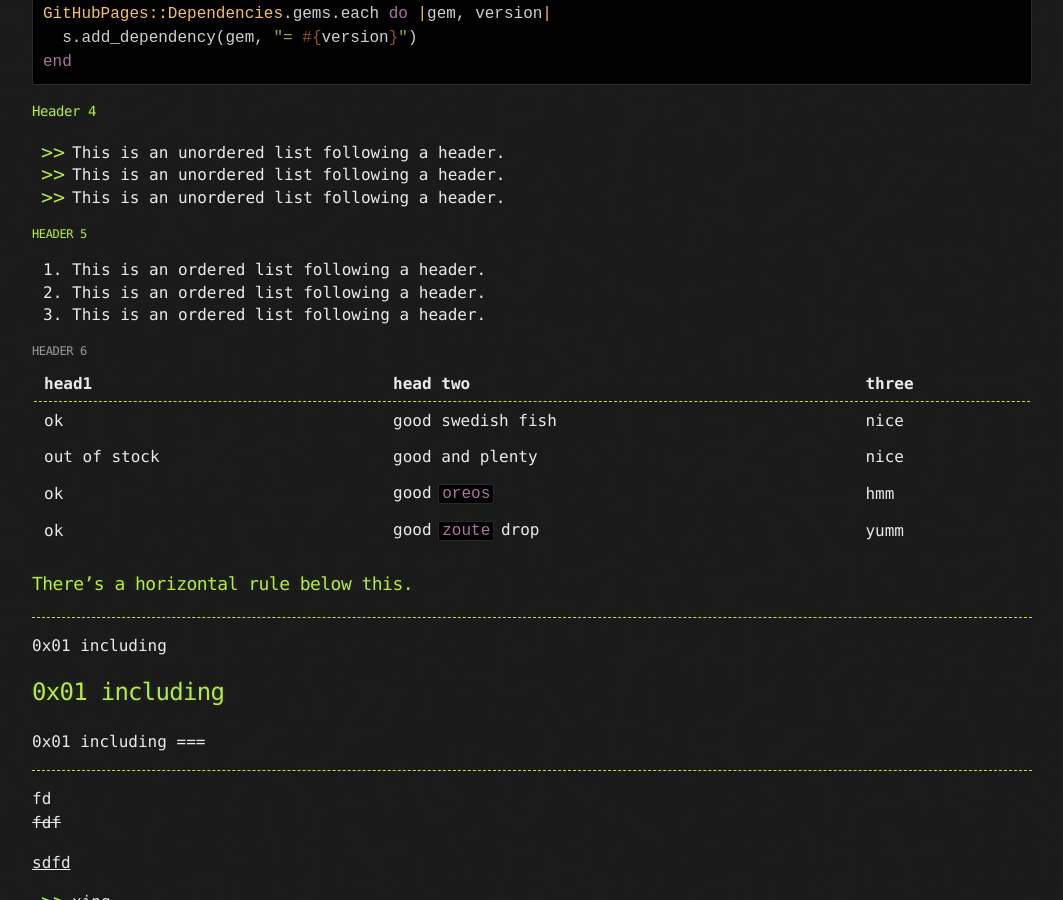
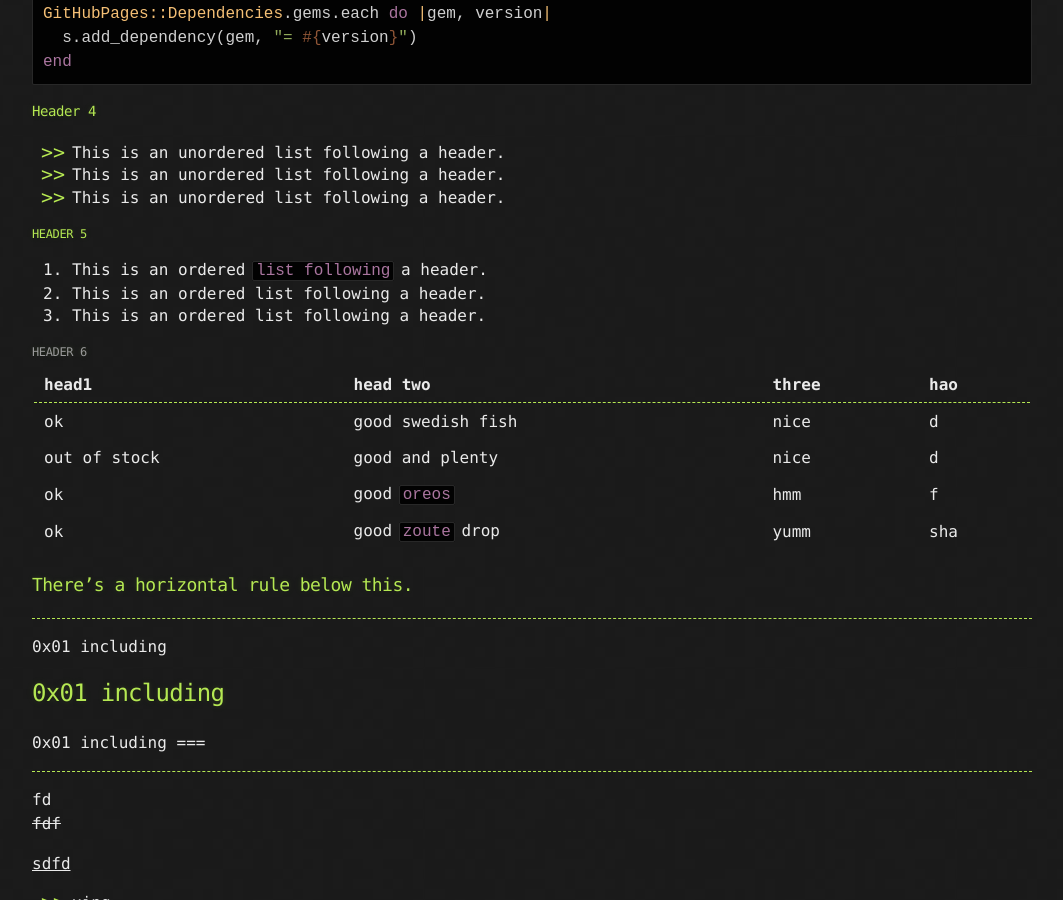
Before and after one commit to cer1vk/cer1vk.github.io, a Jekyll site: the page built from _posts/2017-12-12-Sample-Page.md, in a window 1280 px wide and 900 px high, scrolled down 928 px. Shown: the whole window, without its empty margins (108-1171 px from the left). Built offline with Jekyll 4.4.1, drawn with Linux system fonts in a browser that asks for light colours.

Commit message:
2020-10-08

```diff
--- a/_posts/2017-12-12-Sample-Page.md
+++ b/_posts/2017-12-12-Sample-Page.md
@@ -46,18 +46,18 @@ end
 
 ##### [](#header-5)Header 5
 
-1.  This is an ordered list following a header.
+1.  This is an ordered `list following` a header.
 2.  This is an ordered list following a header.
 3.  This is an ordered list following a header.
 
 ###### [](#header-6)Header 6
 
-| head1        | head two          | three |
-|:-------------|:------------------|:------|
-| ok           | good swedish fish | nice  |
-| out of stock | good and plenty   | nice  |
-| ok           | good `oreos`      | hmm   |
-| ok           | good `zoute` drop | yumm  |
+| head1        | head two          | three |hao|
+|:-------------|:------------------|:------|:---|
+| ok           | good swedish fish | nice  |d|
+| out of stock | good and plenty   | nice  |d|
+| ok           | good `oreos`      | hmm   |f|
+| ok           | good `zoute` drop | yumm  |sha|
 
 ### There's a horizontal rule below this.
 
```
Also changed, not shown: README.md.
